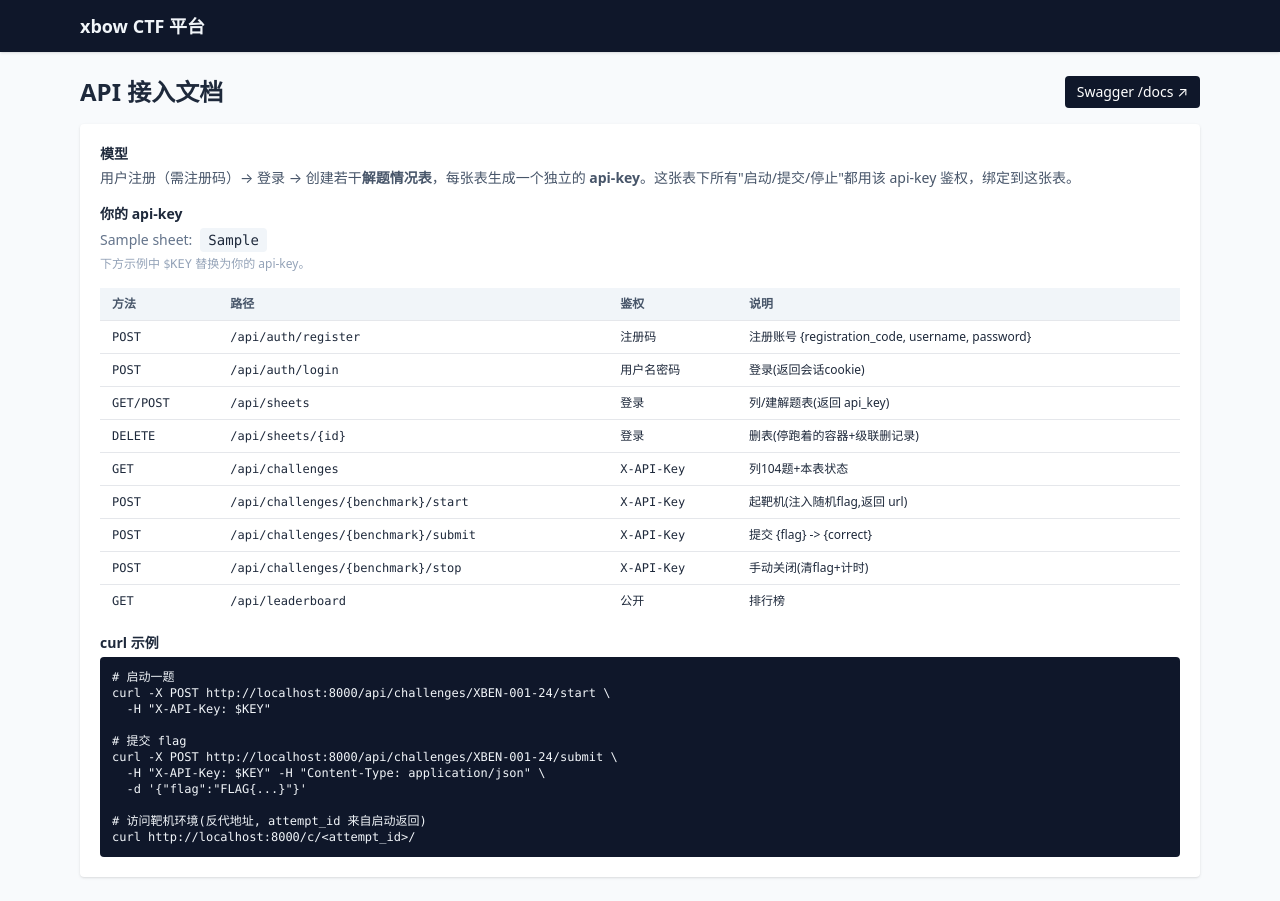
After one commit to Blue-And-White/xbow-benchmark-platform, a FastAPI app: template app/templates/api_help.html in a window 1280 px wide. The commit adds this page. Run offline with FastAPI, Linux system fonts and the light colour scheme; the template is opened without the code that fills it: most values are stand-ins (such as "Sample title", 1, 10 or a date in 2020); some libraries are stand-ins or nearby versions.

Commit message:
API docs page + delete board (sheet)
- API 接入 page (/api-help): documents the api-key model + endpoints table
  + curl examples + link to /docs (Swagger). Nav link 'API 文档' after login.
- Delete a solve-sheet: DELETE /api/sheets/{id} (session auth, ownership check)
  + page POST /sheets/{id}/delete with a confirm button. Stops any running
  challenge containers for the sheet's attempts, then cascade-deletes attempts.
- service.delete_sheet; stop() function restored after an edit mishap.

Verified: /api-help 200, /docs 200, create->DELETE sheet gone, page delete
buttons present, start->stop->not_started + container removed.

```diff
--- /dev/null
+++ b/app/templates/api_help.html
@@ -0,0 +1,61 @@
+{% extends "base.html" %}
+{% block title %}API 接入 — xbow CTF{% endblock %}
+{% block content %}
+<div class="flex items-center justify-between mb-4">
+  <h1 class="text-2xl font-bold">API 接入文档</h1>
+  <a href="/docs" target="_blank" class="text-sm bg-slate-900 text-white px-3 py-1.5 rounded hover:bg-slate-700">Swagger /docs ↗</a>
+</div>
+
+<div class="bg-white rounded shadow p-5 space-y-4 text-sm">
+  <div>
+    <h2 class="font-semibold mb-1">模型</h2>
+    <p class="text-slate-600">用户注册（需注册码）→ 登录 → 创建若干<b>解题情况表</b>，每张表生成一个独立的 <b>api-key</b>。这张表下所有"启动/提交/停止"都用该 api-key 鉴权，绑定到这张表。</p>
+  </div>
+
+  <div>
+    <h2 class="font-semibold mb-1">你的 api-key</h2>
+    {% if not sheets %}<p class="text-slate-400">还没有解题表，先去 <a href="/sheets" class="text-blue-600">新建一张</a>。</p>{% endif %}
+    <div class="space-y-1">
+      {% for s in sheets %}
+      <div class="flex items-center gap-2">
+        <span class="text-slate-500">{{ s.name }}:</span>
+        <code class="bg-slate-100 px-2 py-0.5 rounded select-all">{{ s.api_key }}</code>
+      </div>
+      {% endfor %}
+    </div>
+    <p class="text-xs text-slate-400 mt-1">下方示例中 <code>$KEY</code> 替换为你的 api-key。</p>
+  </div>
+
+  <div class="overflow-x-auto">
+    <table class="w-full text-xs">
+      <thead class="bg-slate-100 text-slate-600"><tr><th class="px-3 py-2 text-left">方法</th><th class="px-3 py-2 text-left">路径</th><th class="px-3 py-2 text-left">鉴权</th><th class="px-3 py-2 text-left">说明</th></tr></thead>
+      <tbody class="font-mono">
+        <tr class="border-t"><td class="px-3 py-2">POST</td><td class="px-3 py-2">/api/auth/register</td><td class="px-3 py-2">注册码</td><td class="px-3 py-2 font-sans">注册账号 {registration_code, username, password}</td></tr>
+        <tr class="border-t"><td class="px-3 py-2">POST</td><td class="px-3 py-2">/api/auth/login</td><td class="px-3 py-2">用户名密码</td><td class="px-3 py-2 font-sans">登录(返回会话cookie)</td></tr>
+        <tr class="border-t"><td class="px-3 py-2">GET/POST</td><td class="px-3 py-2">/api/sheets</td><td class="px-3 py-2">登录</td><td class="px-3 py-2 font-sans">列/建解题表(返回 api_key)</td></tr>
+        <tr class="border-t"><td class="px-3 py-2">DELETE</td><td class="px-3 py-2">/api/sheets/{id}</td><td class="px-3 py-2">登录</td><td class="px-3 py-2 font-sans">删表(停跑着的容器+级联删记录)</td></tr>
+        <tr class="border-t"><td class="px-3 py-2">GET</td><td class="px-3 py-2">/api/challenges</td><td class="px-3 py-2">X-API-Key</td><td class="px-3 py-2 font-sans">列104题+本表状态</td></tr>
+        <tr class="border-t"><td class="px-3 py-2">POST</td><td class="px-3 py-2">/api/challenges/{benchmark}/start</td><td class="px-3 py-2">X-API-Key</td><td class="px-3 py-2 font-sans">起靶机(注入随机flag,返回 url)</td></tr>
+        <tr class="border-t"><td class="px-3 py-2">POST</td><td class="px-3 py-2">/api/challenges/{benchmark}/submit</td><td class="px-3 py-2">X-API-Key</td><td class="px-3 py-2 font-sans">提交 {flag} -> {correct}</td></tr>
+        <tr class="border-t"><td class="px-3 py-2">POST</td><td class="px-3 py-2">/api/challenges/{benchmark}/stop</td><td class="px-3 py-2">X-API-Key</td><td class="px-3 py-2 font-sans">手动关闭(清flag+计时)</td></tr>
+        <tr class="border-t"><td class="px-3 py-2">GET</td><td class="px-3 py-2">/api/leaderboard</td><td class="px-3 py-2">公开</td><td class="px-3 py-2 font-sans">排行榜</td></tr>
+      </tbody>
+    </table>
+  </div>
+
+  <div>
+    <h2 class="font-semibold mb-1">curl 示例</h2>
+    <pre class="bg-slate-900 text-slate-100 rounded p-3 text-xs overflow-x-auto"><code># 启动一题
+curl -X POST http://localhost:8000/api/challenges/XBEN-001-24/start \
+  -H "X-API-Key: $KEY"
+
+# 提交 flag
+curl -X POST http://localhost:8000/api/challenges/XBEN-001-24/submit \
+  -H "X-API-Key: $KEY" -H "Content-Type: application/json" \
+  -d '{"flag":"FLAG{...}"}'
+
+# 访问靶机环境(反代地址, attempt_id 来自启动返回)
+curl http://localhost:8000/c/&lt;attempt_id&gt;/</code></pre>
+  </div>
+</div>
+{% endblock %}
--- a/app/templates/base.html
+++ b/app/templates/base.html
@@ -16,6 +16,7 @@
     {% if user %}
       <a href="/sheets" class="hover:underline">我的解题表</a>
       <a href="/leaderboard" class="hover:underline">排行榜</a>
+      <a href="/api-help" class="hover:underline">API 文档</a>
       {% if user.role == 'admin' %}<a href="/admin" class="hover:underline">管理</a>{% endif %}
       <span class="text-slate-400">|</span>
       <span class="text-slate-300">{{ user.username }}</span>
```
Also changed, not shown: app/pages.py (+17 -1 lines), app/routers/sheets.py (+14 -0 lines), app/service.py (+24 -0 lines), app/templates/sheets.html (+7 -1 lines).
